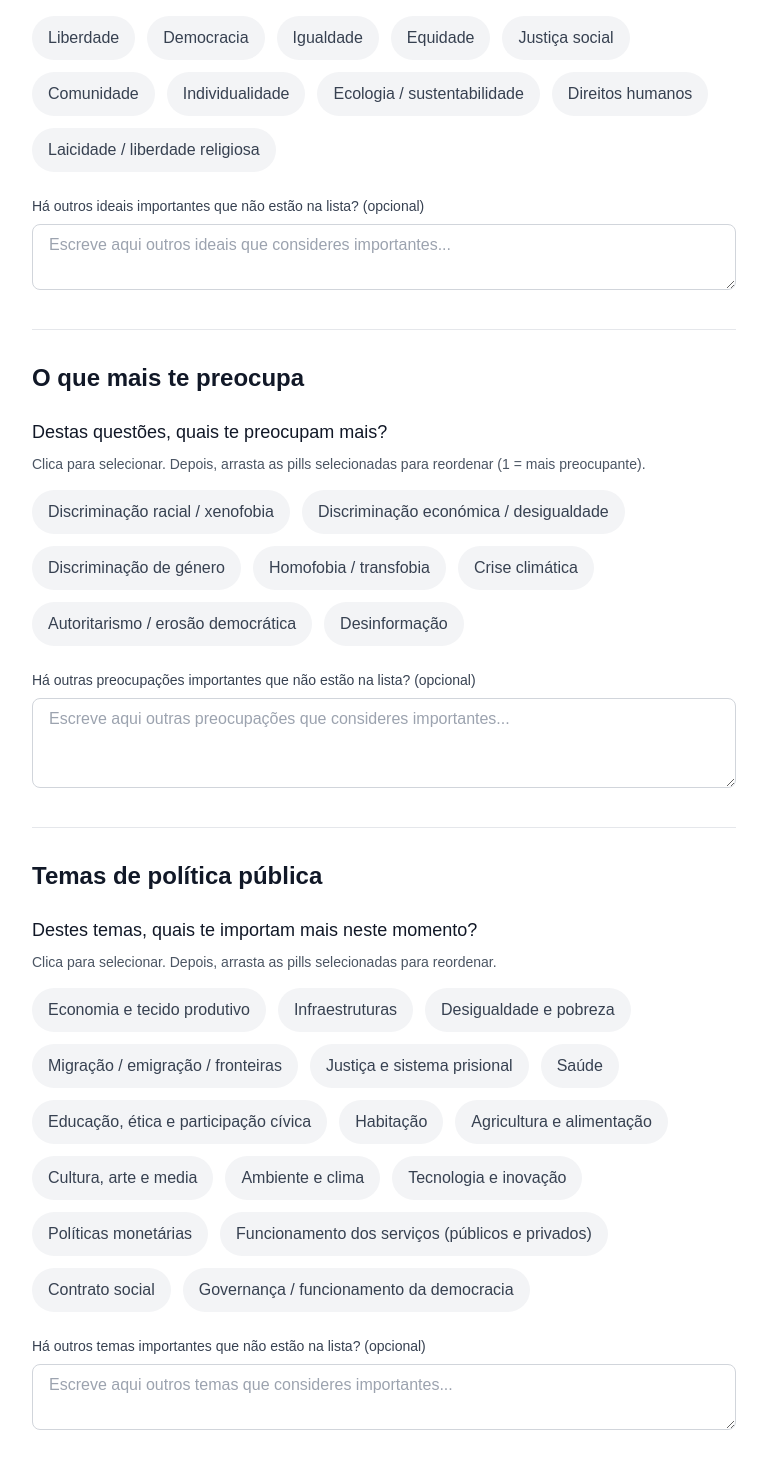
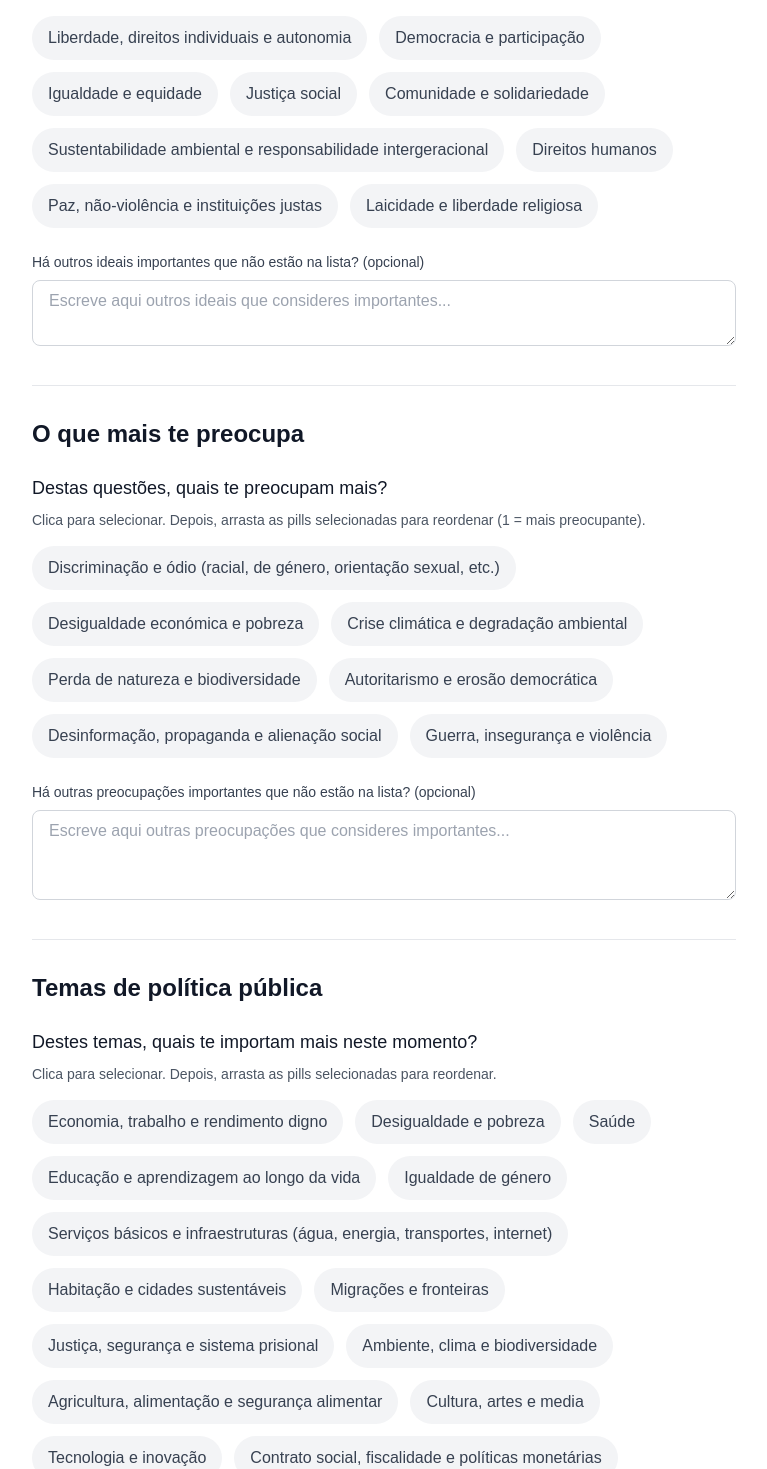
Before and after one commit to joaoalvesmarrucho/formulario-alinhamento-pi, a Next.js app: page / in a window 1280 px wide. Shown: the part 641-2110 px from the top of the page, without its empty margins (256-1023 px from the left). Built offline with nearby package versions, Linux system fonts and the light colour scheme.

Commit message:
Simplify password system and update form options to SDG framework

```diff
--- a/src/app/admin/page.tsx
+++ b/src/app/admin/page.tsx
@@ -48,8 +48,8 @@ export default function AdminPage({ searchParams }: AdminPageProps) {
   const [data, setData] = useState<any>(null);
   const [loading, setLoading] = useState(true);
   const [deletingId, setDeletingId] = useState<number | null>(null);
-  const [deletePassword, setDeletePassword] = useState<string | null>(null);
   const [authenticated, setAuthenticated] = useState(false);
+  const [canDelete, setCanDelete] = useState(false);
 
   // Sumário IA
   const [sumario, setSumario] = useState<string | null>(null);
@@ -78,19 +78,21 @@ export default function AdminPage({ searchParams }: AdminPageProps) {
   const token = searchParams.token;
   const tokenOk = token === process.env.NEXT_PUBLIC_ADMIN_TOKEN || token === 'debug';
 
-  // Verificar autenticação
+  // Verificar autenticação (uma só vez)
   useEffect(() => {
     if (typeof window === 'undefined') return;
 
-    const savedAuth = sessionStorage.getItem('adminAuthenticated');
-    if (savedAuth === 'true') {
+    const savedAuth = sessionStorage.getItem('adminPassword');
+    if (savedAuth === '888888' || savedAuth === '666666') {
       setAuthenticated(true);
+      setCanDelete(savedAuth === '666666');
     } else {
-      // Pedir password
+      // Pedir password UMA vez
       const password = prompt('Insere a password de acesso ao painel administrativo:');
-      if (password === '888888') {
-        sessionStorage.setItem('adminAuthenticated', 'true');
+      if (password === '888888' || password === '666666') {
+        sessionStorage.setItem('adminPassword', password);
         setAuthenticated(true);
+        setCanDelete(password === '666666');
       } else {
         alert('Password incorreta. Acesso negado.');
         window.location.href = '/';
@@ -109,16 +111,6 @@ export default function AdminPage({ searchParams }: AdminPageProps) {
     }
     loadData();
   }, [tokenOk, authenticated]);
-
-  // Carregar password de delete do sessionStorage
-  useEffect(() => {
-    if (typeof window !== 'undefined') {
-      const savedPassword = sessionStorage.getItem('deletePassword');
-      if (savedPassword) {
-        setDeletePassword(savedPassword);
-      }
-    }
-  }, []);
 
   // Carregar sumário IA
   useEffect(() => {
@@ -218,35 +210,10 @@ export default function AdminPage({ searchParams }: AdminPageProps) {
   }, [isDragging, dragOffset]);
 
   const handleDelete = async (id: number) => {
-    // Verificar se já tem password guardada no sessionStorage
-    let password = deletePassword;
-
-    if (!password && typeof window !== 'undefined') {
-      password = sessionStorage.getItem('deletePassword');
-      if (password) {
-        setDeletePassword(password);
-      }
-    }
-
-    // Se ainda não tem, pedir
-    if (!password) {
-      password = prompt('Insere a password de administração para apagar respostas:');
-
-      if (!password) {
-        return; // Cancelado
-      }
-
-      // Verificar password (deve ser diferente da password de acesso)
-      if (password !== '666666') { // 6 seis
-        alert('Password incorreta. Não tens permissão para apagar respostas.');
-        return;
-      }
-
-      // Guardar password na sessão do browser e no estado
-      if (typeof window !== 'undefined') {
-        sessionStorage.setItem('deletePassword', password);
-      }
-      setDeletePassword(password);
+    // Verificar se tem permissão para apagar
+    if (!canDelete) {
+      alert('Não tens permissão para apagar respostas. Usa a password 666666 ao entrar no painel.');
+      return;
     }
 
     if (!confirm('Tens a certeza que queres apagar esta resposta? Esta ação não pode ser desfeita.')) {
@@ -389,25 +356,6 @@ export default function AdminPage({ searchParams }: AdminPageProps) {
     });
   }
 
-  const handleClearDeletePassword = () => {
-    if (confirm('Esquecer password de eliminação? Será pedida novamente ao apagar a próxima resposta.')) {
-      setDeletePassword(null);
-      if (typeof window !== 'undefined') {
-        sessionStorage.removeItem('deletePassword');
-      }
-    }
-  };
-
-  const handleLogout = () => {
-    if (confirm('Terminar sessão? Terás que inserir a password novamente.')) {
-      if (typeof window !== 'undefined') {
-        sessionStorage.removeItem('adminAuthenticated');
-        sessionStorage.removeItem('deletePassword');
-      }
-      window.location.href = '/';
-    }
-  };
-
   if (!authenticated) {
     return (
       <div className="min-h-screen bg-gray-50 dark:bg-gray-900 flex items-center justify-center">
@@ -429,28 +377,14 @@ export default function AdminPage({ searchParams }: AdminPageProps) {
             <p className="text-sm text-gray-500 dark:text-gray-300">Visão geral das respostas submetidas.</p>
           </div>
           <div className="flex items-center gap-3">
-            {deletePassword && (
-              <button
-                onClick={handleClearDeletePassword}
-                className="text-xs px-3 py-1.5 bg-amber-100 dark:bg-amber-900 text-amber-800 dark:text-amber-200 rounded-md hover:bg-amber-200 dark:hover:bg-amber-800 transition-colors flex items-center gap-1.5"
-                title="Esquecer password de eliminação"
-              >
+            {canDelete && (
+              <span className="text-xs px-3 py-1.5 bg-green-100 dark:bg-green-900 text-green-800 dark:text-green-200 rounded-md flex items-center gap-1.5">
                 <svg className="w-3.5 h-3.5" fill="none" stroke="currentColor" viewBox="0 0 24 24">
-                  <path strokeLinecap="round" strokeLinejoin="round" strokeWidth={2} d="M12 15v2m-6 4h12a2 2 0 002-2v-6a2 2 0 00-2-2H6a2 2 0 00-2 2v6a2 2 0 002 2zm10-10V7a4 4 0 00-8 0v4h8z" />
+                  <path strokeLinecap="round" strokeLinejoin="round" strokeWidth={2} d="M9 12l2 2 4-4m6 2a9 9 0 11-18 0 9 9 0 0118 0z" />
                 </svg>
-                Autenticado
-              </button>
+                Permissões de eliminação
+              </span>
             )}
-            <button
-              onClick={handleLogout}
-              className="text-xs px-3 py-1.5 bg-red-100 dark:bg-red-900 text-red-800 dark:text-red-200 rounded-md hover:bg-red-200 dark:hover:bg-red-800 transition-colors flex items-center gap-1.5"
-              title="Terminar sessão"
-            >
-              <svg className="w-3.5 h-3.5" fill="none" stroke="currentColor" viewBox="0 0 24 24">
-                <path strokeLinecap="round" strokeLinejoin="round" strokeWidth={2} d="M17 16l4-4m0 0l-4-4m4 4H7m6 4v1a3 3 0 01-3 3H6a3 3 0 01-3-3V7a3 3 0 013-3h4a3 3 0 013 3v1" />
-              </svg>
-              Sair
-            </button>
             <a
               href="/"
               className="text-sm text-gray-500 dark:text-gray-400 hover:text-blue-600 dark:hover:text-blue-400 transition-colors flex items-center gap-1"
--- a/src/app/page.tsx
+++ b/src/app/page.tsx
@@ -4,45 +4,44 @@ import { useState } from 'react';
 import PillRankingQuestion from '@/components/PillRankingQuestion';
 
 const VALORES = [
-  'Liberdade',
-  'Democracia',
-  'Igualdade',
-  'Equidade',
+  'Liberdade, direitos individuais e autonomia',
+  'Democracia e participação',
+  'Igualdade e equidade',
   'Justiça social',
-  'Comunidade',
-  'Individualidade',
-  'Ecologia / sustentabilidade',
+  'Comunidade e solidariedade',
+  'Sustentabilidade ambiental e responsabilidade intergeracional',
   'Direitos humanos',
-  'Laicidade / liberdade religiosa',
+  'Paz, não-violência e instituições justas',
+  'Laicidade e liberdade religiosa',
 ];
 
 const PREOCUPACOES = [
-  'Discriminação racial / xenofobia',
-  'Discriminação económica / desigualdade',
-  'Discriminação de género',
-  'Homofobia / transfobia',
-  'Crise climática',
-  'Autoritarismo / erosão democrática',
-  'Desinformação',
+  'Discriminação e ódio (racial, de género, orientação sexual, etc.)',
+  'Desigualdade económica e pobreza',
+  'Crise climática e degradação ambiental',
+  'Perda de natureza e biodiversidade',
+  'Autoritarismo e erosão democrática',
+  'Desinformação, propaganda e alienação social',
+  'Guerra, insegurança e violência',
 ];
 
 const TEMAS = [
-  'Economia e tecido produtivo',
-  'Infraestruturas',
+  'Economia, trabalho e rendimento digno',
   'Desigualdade e pobreza',
-  'Migração / emigração / fronteiras',
-  'Justiça e sistema prisional',
   'Saúde',
-  'Educação, ética e participação cívica',
-  'Habitação',
-  'Agricultura e alimentação',
-  'Cultura, arte e media',
-  'Ambiente e clima',
+  'Educação e aprendizagem ao longo da vida',
+  'Igualdade de género',
+  'Serviços básicos e infraestruturas (água, energia, transportes, internet)',
+  'Habitação e cidades sustentáveis',
+  'Migrações e fronteiras',
+  'Justiça, segurança e sistema prisional',
+  'Ambiente, clima e biodiversidade',
+  'Agricultura, alimentação e segurança alimentar',
+  'Cultura, artes e media',
   'Tecnologia e inovação',
-  'Políticas monetárias',
-  'Funcionamento dos serviços (públicos e privados)',
-  'Contrato social',
-  'Governança / funcionamento da democracia',
+  'Contrato social, fiscalidade e políticas monetárias',
+  'Governação e qualidade da democracia',
+  'Cooperação internacional e solidariedade global',
 ];
 
 export default function Home() {
```
